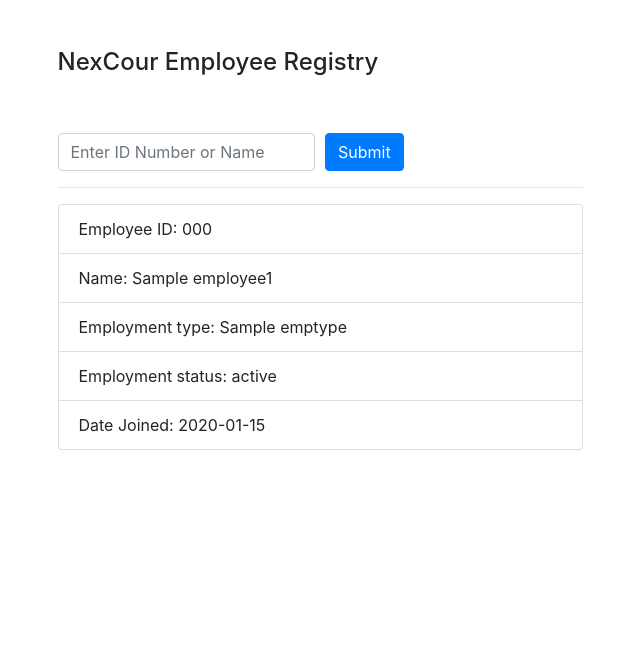
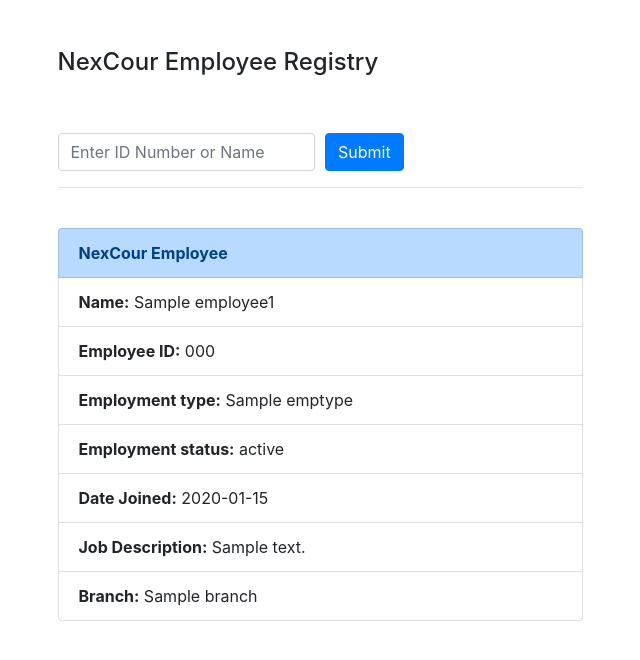
Before and after one commit to courthub74/employees-frontend-SANDBOX, a Django app: template employeefront/templates/home.html in a window 1280 px wide. Shown: the part 56-716 px from the top of the page, without its empty margins (320-960 px from the left). Run offline with Django 3.2, Linux system fonts and the light colour scheme; the template is opened without the code that fills it: most values are stand-ins (such as "Sample title", 1, 10 or a date in 2020); some libraries are stand-ins or nearby versions.

Commit message:
all fields added

```diff
--- a/employeefront/templates/home.html
+++ b/employeefront/templates/home.html
@@ -22,7 +22,7 @@
 		  </div>
 		</form>
 
-		<hr>
+		<hr><br>
 
 
 
@@ -30,11 +30,14 @@
 
 
 		<ul class="list-group">
-			  <li class="list-group-item">Employee ID: {{ employee1.idcode }}</li>
-			  <li class="list-group-item">Name: {{ employee1.name }}</li>
-			  <li class="list-group-item">Employment type: {{ employee1.emptype }}</li>
-			  <li class="list-group-item">Employment status: {{ employee1.empstatus }}</li>
-			  <li class="list-group-item">Date Joined: {{ employee1.datejoin }}</li>
+			  <li class="list-group-item list-group-item-primary"><b>NexCour Employee</b></li>
+			  <li class="list-group-item"><b>Name:</b> {{ employee1.name }}</li>
+			  <li class="list-group-item"><b>Employee ID:</b> {{ employee1.idcode }}</li>
+			  <li class="list-group-item"><b>Employment type:</b> {{ employee1.emptype }}</li>
+			  <li class="list-group-item"><b>Employment status:</b> {{ employee1.empstatus }}</li>
+			  <li class="list-group-item"><b>Date Joined:</b> {{ employee1.datejoin }}</li>
+			  <li class="list-group-item"><b>Job Description:</b> {{ employee1.jobdescrp }}</li>
+			  <li class="list-group-item"><b>Branch:</b> {{ employee1.branch }}</li>
 			</ul>
 
 
```
